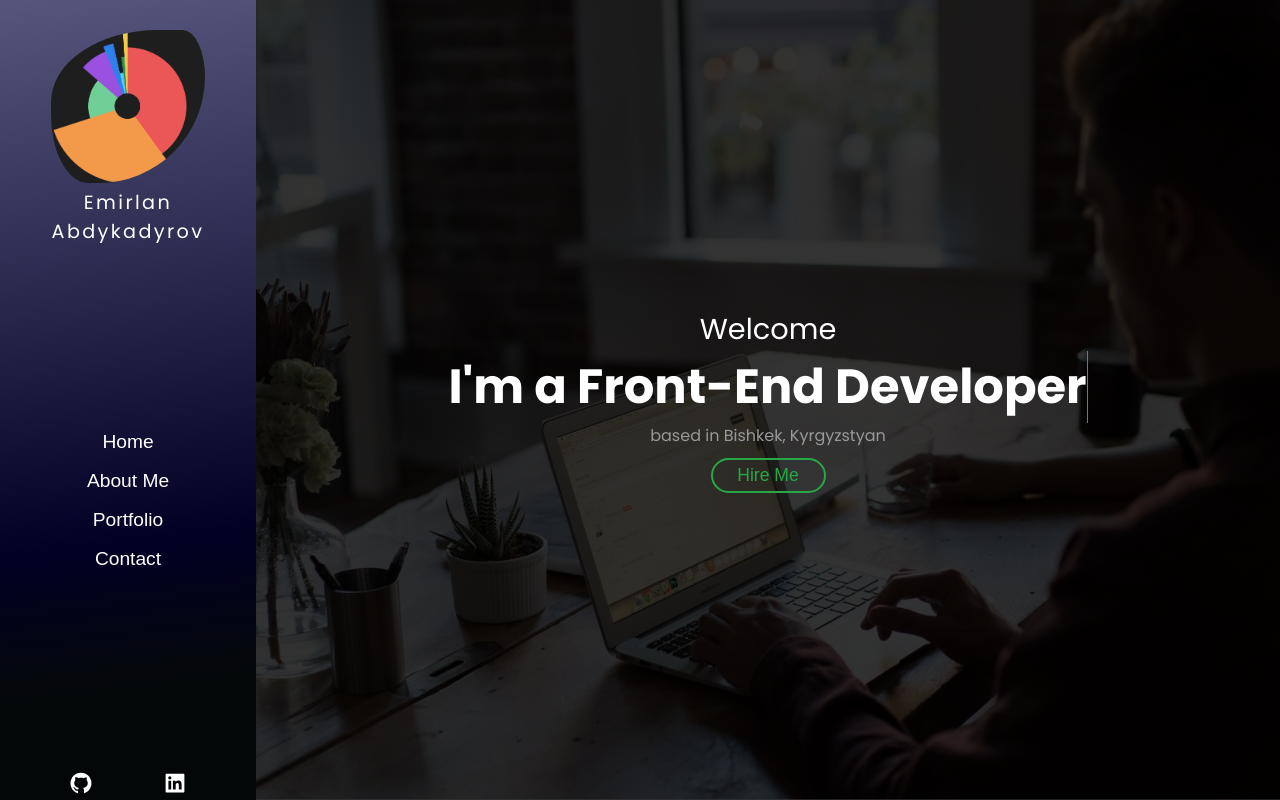
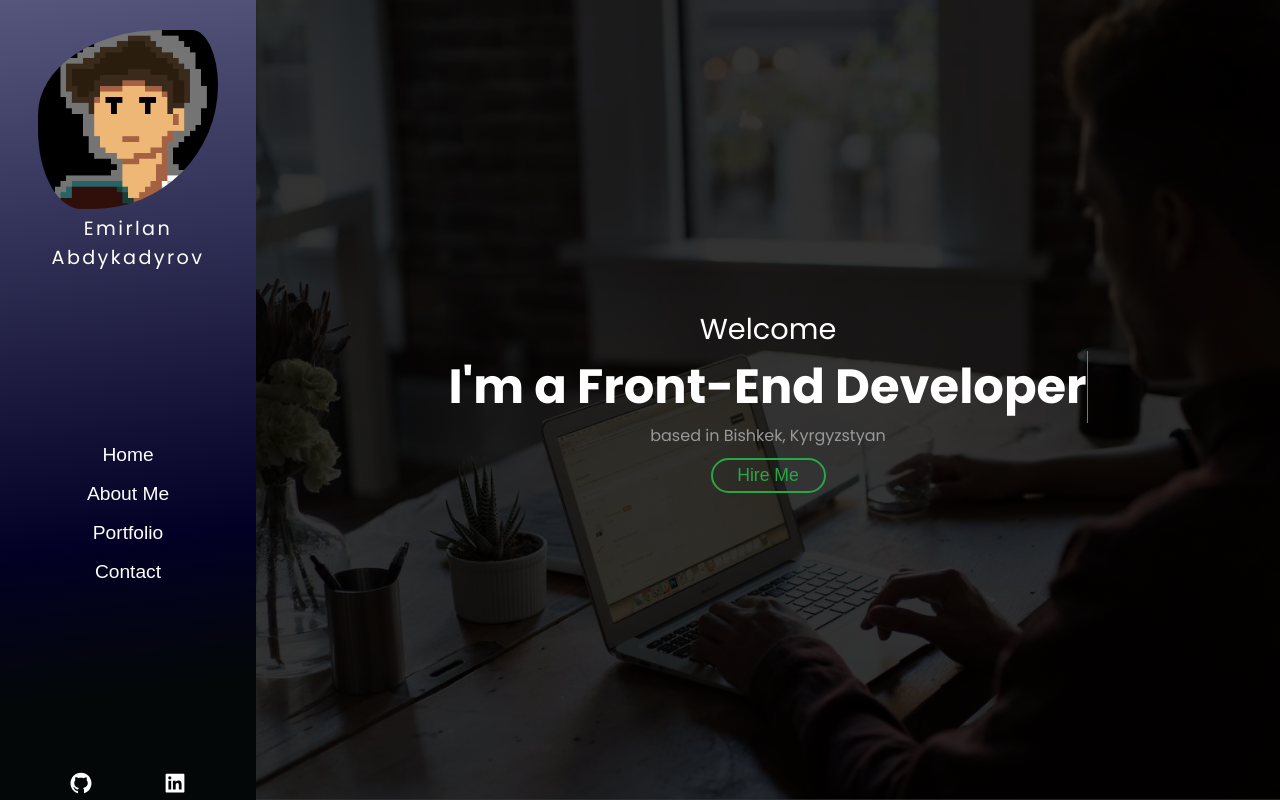
Before and after one commit to emirlan0706/my_portfolio_made_with_react, a React (Create React App) app: page / in a window 1280 px wide. Shown: the top 800 px of the page. Built offline with nearby package versions, Linux system fonts and the light colour scheme.

Commit message:
deploy in netify

```diff
--- a/src/components/About.js
+++ b/src/components/About.js
@@ -1,5 +1,5 @@
 import stack from "../media/icons/stack.png";
-import men from "../media/images/men.png";
+import no2 from "../media/images/no2.jpeg";
 export default function About() {
   function scroll(event) {
     let id = event.target.name;
@@ -28,7 +28,7 @@ export default function About() {
           <div className="myInfo">
             <img
               className="nav-img about-img"
-              src={men}
+              src={no2}
               alt="Portrait of an awesome person!"
             />
             <div>
--- a/src/components/Nav.js
+++ b/src/components/Nav.js
@@ -1,5 +1,5 @@
+import no2 from "../media/images/no2.jpeg";
 import React, { useState, useEffect } from "react";
-import men from "../media/images/men.png";
 import { AiFillLinkedin, AiOutlineGithub } from "react-icons/ai";
 
 export default function Nav() {
@@ -30,7 +30,7 @@ export default function Nav() {
         <div>
           <img
             className="nav-img"
-            src={men}
+            src={no2}
             alt="Portrait of an awesome person!"
           />
           <div className="nav-name">
--- a/src/styles/partials/nav.scss
+++ b/src/styles/partials/nav.scss
@@ -12,7 +12,7 @@ nav {
   position: fixed;
 }
 .nav-img {
-  width: 60%;
+  width: 70%;
   margin-top: 30px;
   box-shadow: 10 10 30px #ff0000;
   animation: wave 10s ease-in-out infinite;
```
Also changed, not shown: src/media/images/no1.jpeg (added), src/media/images/no2.jpeg (added).
